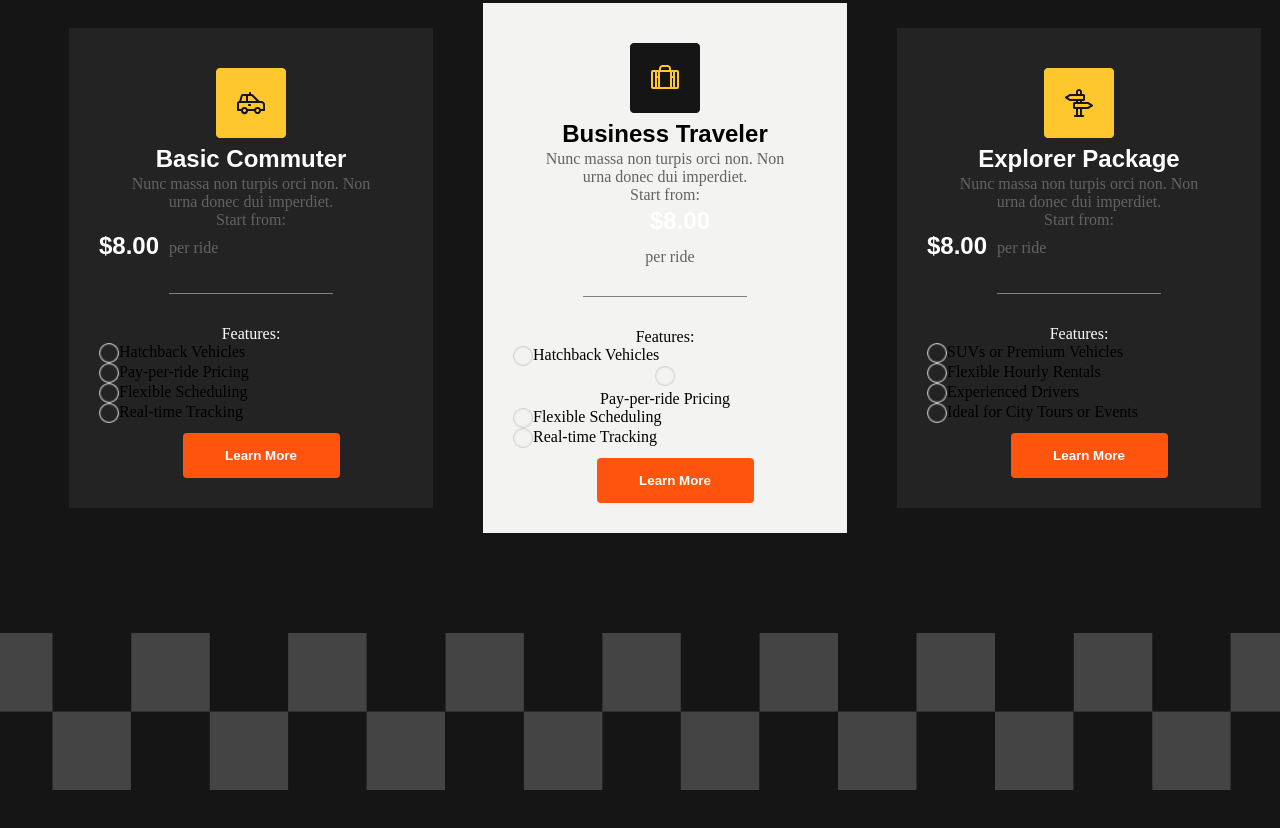
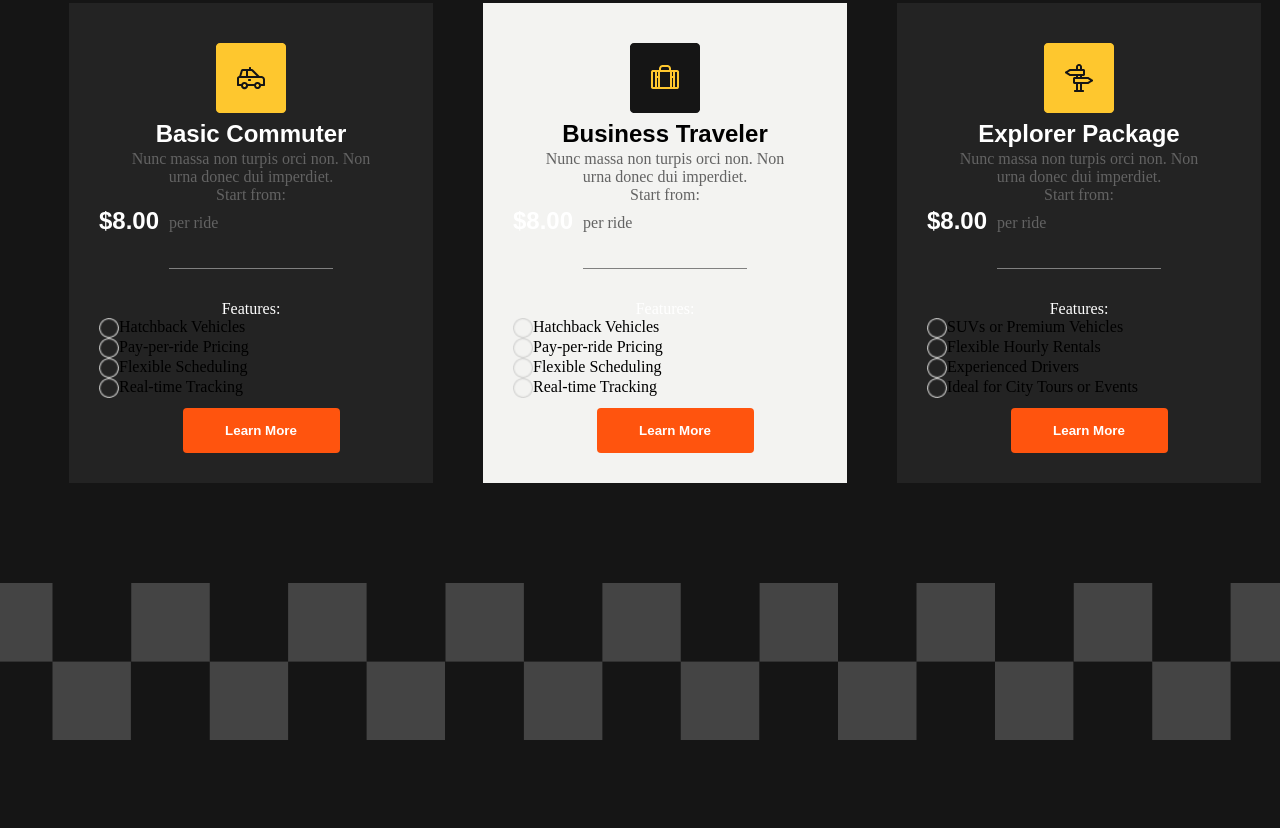
Before and after one commit to charles4122/website, a plain HTML site: page index.html in a window 1280 px wide. Shown: the part 5048-5876 px from the top of the page. Drawn offline with Linux system fonts and the light colour scheme.

Commit message:
final commit

```diff
--- a/index.html
+++ b/index.html
@@ -257,18 +257,18 @@
             <h1 id="h20">Business Traveler</h1>
             <p id="lorem6">Nunc massa non turpis orci non. Non <br> urna donec dui imperdiet.</p>
             <p id="lorem6">Start from:</p>
-            <div id="div41">
+            <div id="div26">
               <h1 id="dollar">$8.00</h1>
               <p id="lorem7">per ride</p>
 
             </div>
             <div id="line"></div>
-            <p id="features1">Features:</p>
+            <p id="features">Features:</p>
             <div id="div27">
   <img id="vec" src="Vector (1).png" alt="">
   <p>Hatchback Vehicles</p>
             </div>
-            <div id="div400">
+            <div id="div27">
               <img id="vec" src="Vector (1).png" alt="">
               <p>Pay-per-ride Pricing</p>
                         </div>
--- a/style.css
+++ b/style.css
@@ -253,7 +253,6 @@ ul {
   align-items: center;
 }
 #div41 {
-  color: black;
 }
 #div27 {
   display: flex;
```
